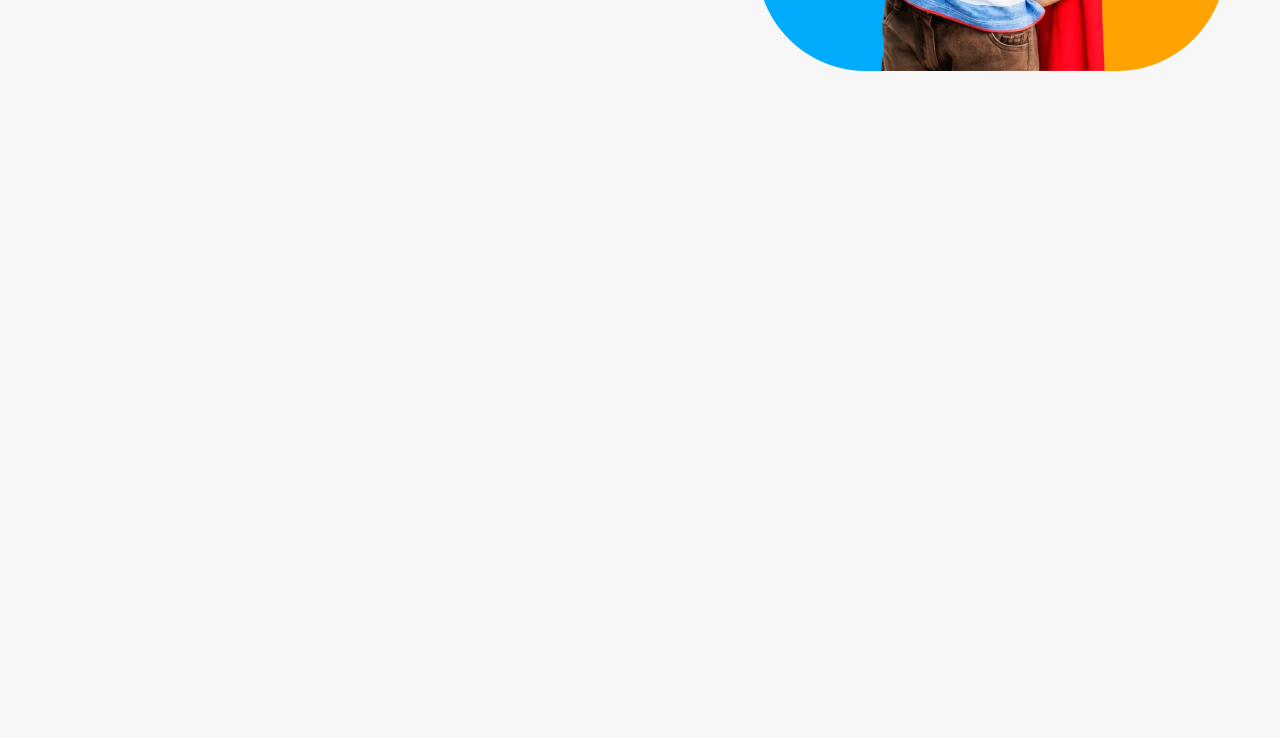
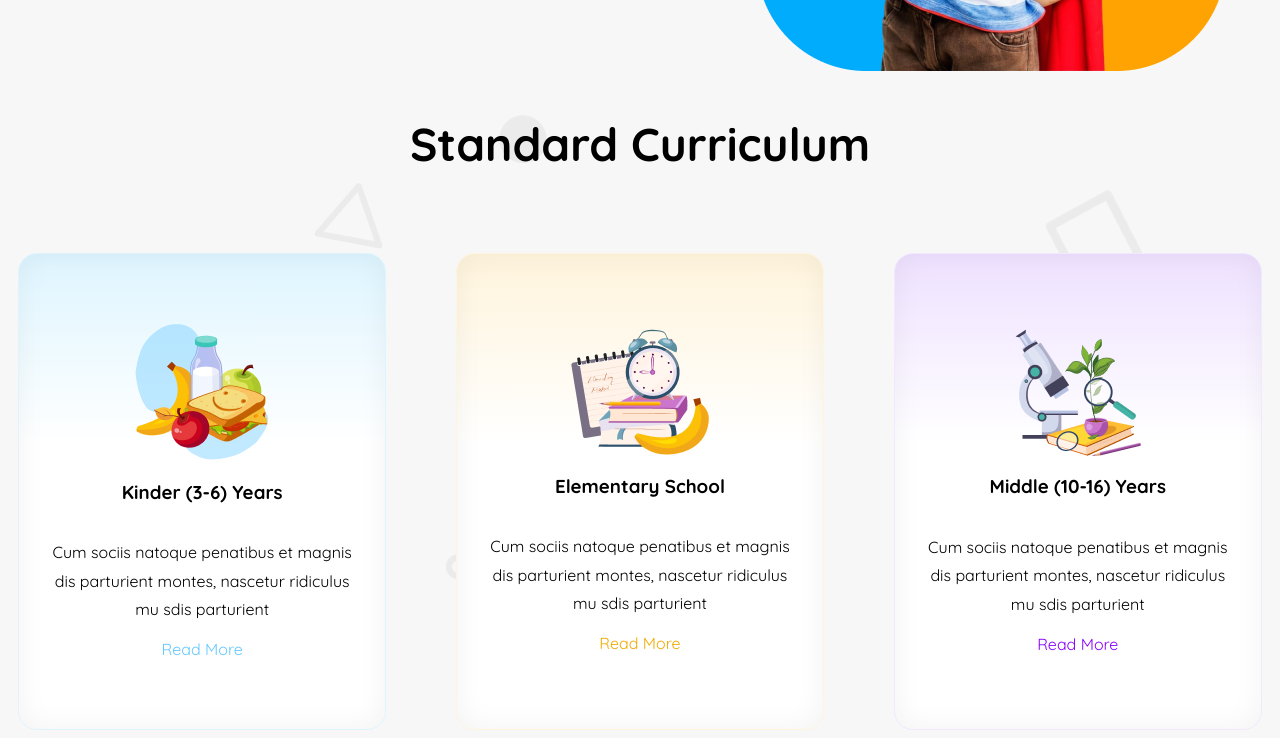
Before and after one commit to Khalidahsan007/assignment-2, a plain HTML site: page index.html in a window 1280 px wide. Shown: the part 582-1320 px from the top of the page. Before the commit the page ends 800 px from the top, so only its background shows below. Drawn offline with Linux system fonts and the light colour scheme.

Commit message:
added standard curricullam part

```diff
--- a/index.html
+++ b/index.html
@@ -42,5 +42,47 @@
     </div>
   </section>
 
+  <!-- standard curriculum -->
+
+  <section class="curriculum">
+
+    <div class="cur-heading-div">
+        <h1 class="cur-heading">Standard Curriculum</h1>
+    </div>
+
+    <div class="cur-card-parent flex">
+        <div class="cur-card kinder">
+
+            <img src="assets/kinder.png" alt="">
+            <h3>Kinder (3-6) Years</h3>
+            <p class="cur-card-des">Cum sociis natoque penatibus et magnis <br>
+                dis parturient montes, nascetur ridiculus <br>
+                mu sdis parturient</p>
+            <a class="rm1" href="">Read More</a>
+
+        </div>
+
+        <div class="cur-card elementary">
+            <img src="assets/elementary.png" alt="">
+            <h3>Elementary School</h3>
+            <p class="cur-card-des">Cum sociis natoque penatibus et magnis <br>
+                dis parturient montes, nascetur ridiculus <br>
+                mu sdis parturient</p>
+            <a class="rm2" href="">Read More</a>
+
+        </div>
+
+        <div class="cur-card middle">
+            <img src="assets/middle.png" alt="">
+            <h3>Middle (10-16) Years</h3>
+            <p class="cur-card-des">Cum sociis natoque penatibus et magnis <br>
+                dis parturient montes, nascetur ridiculus <br>
+                mu sdis parturient</p>
+            <a class="rm3" href="">Read More</a>
+
+        </div>
+    </div>
+  </section>
+
 </body>
 </html>
--- a/styles/style.css
+++ b/styles/style.css
@@ -99,6 +99,79 @@ body{
     font-weight: 700;
     border: none;
 }
+
+/* curriculum related css */
+
+.curriculum{
+    background-image: url(/assets/bg.png);
+}
+.cur-heading-div{
+    justify-items: center;
+    margin-bottom: 80px;
+    margin-top: 40px;
+}
+.cur-heading{
+    color: rgb(0, 0, 0);
+    font-size: 46px;
+    font-weight: 700;
+}
+.cur-card-parent{
+
+    justify-content: center;
+    gap: 70px;
+
+
+}
+.cur-card{
+    width: 367.8px;
+    height: 476.78px;
+    display: flex;
+    flex-direction: column;
+    align-items: center;
+    align-content: center;
+    justify-content: center;
+
+}
+
+.cur-card-des{
+    text-align: center;
+    line-height: 28.3px;
+}
+
+.rm1{
+    text-decoration: none;
+    color: rgb(100, 200, 255);
+}
+.rm2{
+    text-decoration: none;
+    color: rgb(240, 170, 0);
+}
+.rm3{
+    text-decoration: none;
+    color: rgb(135, 0, 255);
+}
+.kinder{
+    box-sizing: border-box;
+    border: 0.94px solid rgb(222, 245, 255);
+    border-radius: 18.86px;
+    box-shadow: inset 0px 0px 28.3px 0.94px rgba(0, 0, 0, 0.05);
+    background: linear-gradient(180.00deg, rgb(222, 245, 255),rgba(255, 255, 255, 0) 40%),rgb(255, 255, 255);
+}
+.elementary{
+    box-sizing: border-box;
+    border: 0.94px solid rgb(255, 244, 220);
+    border-radius: 18.86px;
+    box-shadow: inset 0px 0px 28.3px 0.94px rgba(0, 0, 0, 0.05);
+    background: linear-gradient(180.00deg, rgb(255, 244, 220),rgba(255, 255, 255, 0) 40%),rgb(255, 255, 255);
+}
+.middle{
+    box-sizing: border-box;
+    border: 0.94px solid rgb(242, 232, 255);
+    border-radius: 18.86px;
+    box-shadow: inset 0px 0px 28.3px 0.94px rgba(0, 0, 0, 0.05);
+    background: linear-gradient(180.00deg, rgb(238, 225, 255),rgba(255, 255, 255, 0) 40%),rgb(255, 255, 255);
+}
+
 /* responsive-media */
 
 @media screen and (max-width: 576px) {
@@ -140,4 +213,19 @@ body{
         height: 42px;
         font-size: 16px;
     }
+
+    .cur-card-parent{
+        flex-direction: column;
+        justify-content: center;
+        align-items: center;
+    }
+    .cur-card{
+        width: 95%;
+    }
+    .cur-heading-div{
+        margin-top: 40px;
+    }
+    .cur-heading{
+        font-size: 26px;
+    }
 }
```
